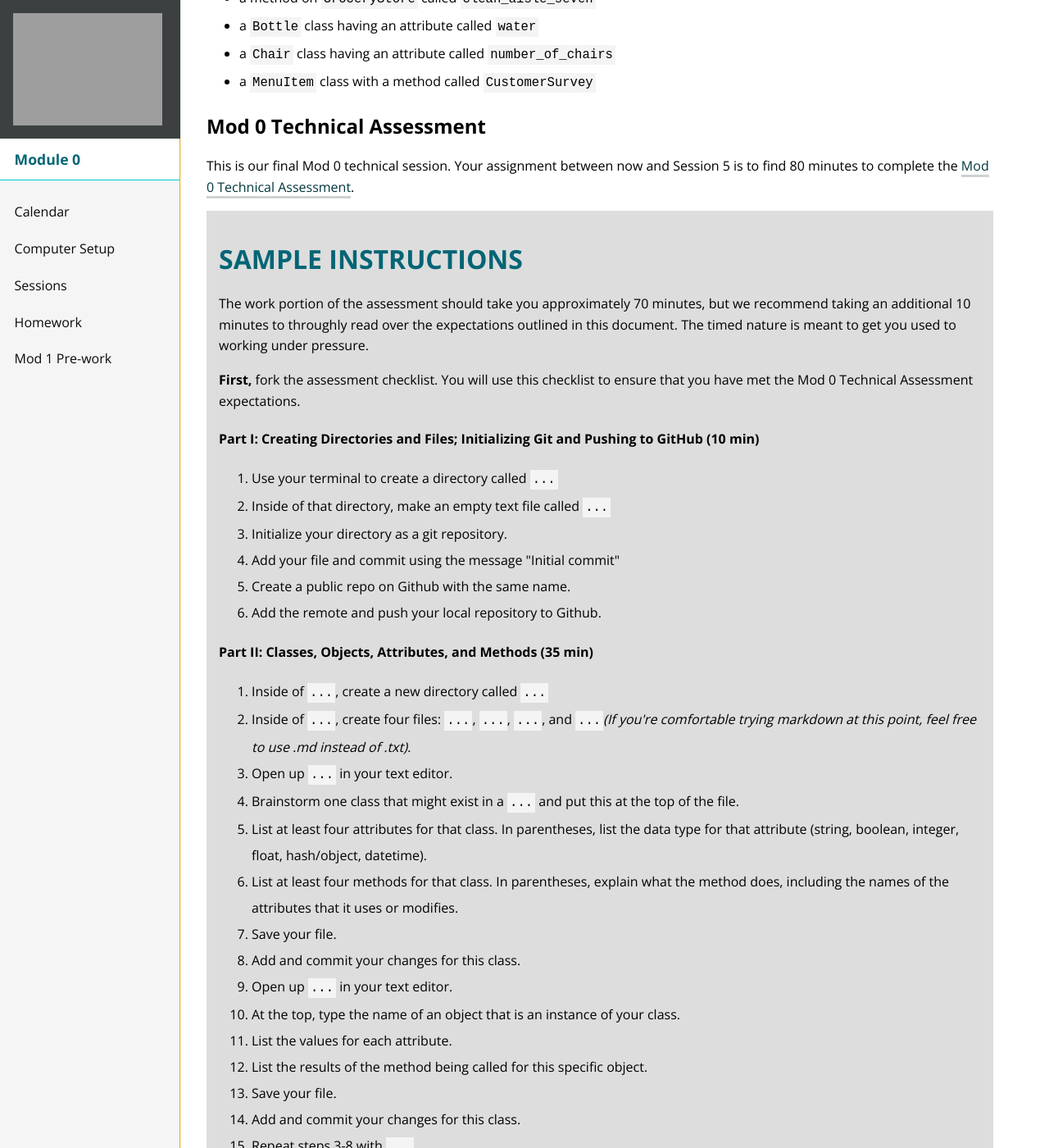
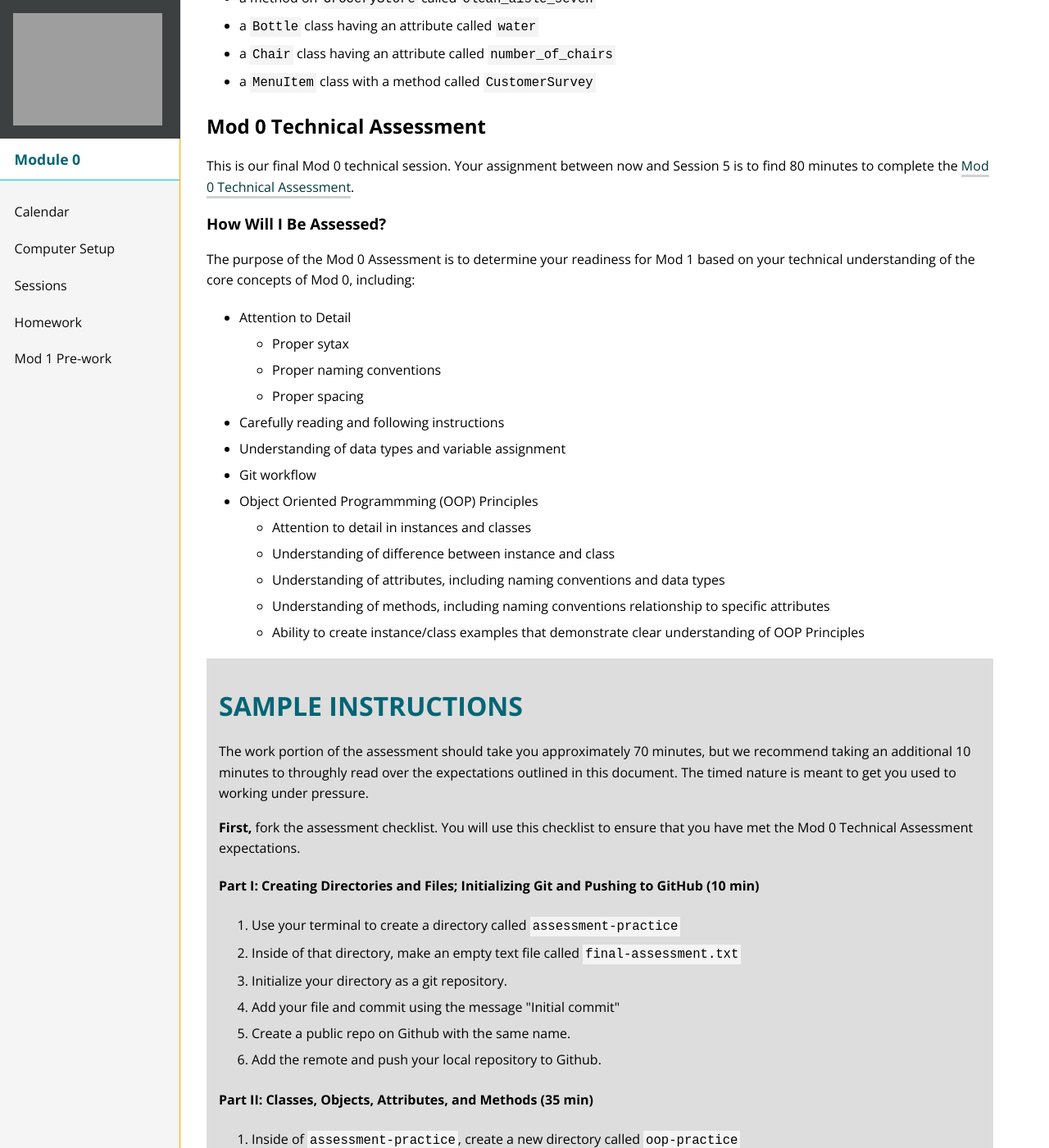
Before and after one commit to turingschool/mod-0-curriculum, a Jekyll site: the page built from session4/index.md, in a window 1280 px wide and 1400 px high, scrolled down 7676 px. Shown: the whole window at 82% size. Built offline with Jekyll 4.4.1, drawn with Linux system fonts in a browser that asks for light colours; nearby versions of some CDN libraries; some of the changed text lies outside the part shown.

Commit message:
Adjust sample instructions

```diff
--- a/session4/index.md
+++ b/session4/index.md
@@ -236,12 +236,12 @@ changeColor (changes the color attribute)
 Object: Nalgene
 
 Attributes:
-color: "Pink"
-lidType: "Twist top"
-totalCapacity: 1000
-stickers: ["I voted", "A basin", "Hello Kitty"]
-currentCapacity: 800
-recyclable: true
+color = "Pink"
+lidType = "Twist top"
+totalCapacity = 1000
+stickers = ["I voted", "A basin", "Hello Kitty"]
+currentCapacity = 800
+recyclable = true
 
 
 Methods:
@@ -287,7 +287,23 @@ What would be wrong with...
 <a name="assessmentprev"></a>
 ## Mod 0 Technical Assessment
 
-This is our final Mod 0 technical session. Your assignment between now and Session 5 is to find 80 minutes  to complete the [Mod 0 Technical Assessment](https://fierce-beyond-34376.herokuapp.com).
+This is our final Mod 0 technical session. Your assignment between now and Session 5 is to find 80 minutes to complete the [Mod 0 Technical Assessment](https://fierce-beyond-34376.herokuapp.com).
+
+### How Will I Be Assessed?
+The purpose of the Mod 0 Assessment is to determine your readiness for Mod 1 based on your technical understanding of the core concepts of Mod 0, including:
+- Attention to Detail
+  - Proper sytax
+  - Proper naming conventions
+  - Proper spacing
+- Carefully reading and following instructions
+- Understanding of data types and variable assignment
+- Git workflow
+- Object Oriented Programmming (OOP) Principles
+  - Attention to detail in instances and classes
+  - Understanding of difference between instance and class
+  - Understanding of attributes, including naming conventions and data types
+  - Understanding of methods, including naming conventions relationship to specific attributes
+  - Ability to create instance/class examples that demonstrate clear understanding of OOP Principles
 
 <div class="instructions assessmentpreview">
   <h1>SAMPLE INSTRUCTIONS</h1>
@@ -299,8 +315,8 @@ This is our final Mod 0 technical session. Your assignment between now and Sessi
   <h4>Part I: Creating Directories and Files; Initializing Git and Pushing to GitHub (10 min)</h4>
 
   <ol>
-    <li>Use your terminal to create a directory called <code>...</code></li>
-    <li>Inside of that directory, make an empty text file called <code>...</code></li>
+    <li>Use your terminal to create a directory called <code>assessment-practice</code></li>
+    <li>Inside of that directory, make an empty text file called <code>final-assessment.txt</code></li>
     <li>Initialize your directory as a git repository.</li>
     <li>Add your file and commit using the message "Initial commit"</li>
     <li>Create a public repo on Github with the same name.</li>
@@ -310,31 +326,31 @@ This is our final Mod 0 technical session. Your assignment between now and Sessi
   <h4>Part II: Classes, Objects, Attributes, and Methods (35 min)</h4>
 
   <ol>
-    <li>Inside of <code>...</code>, create a new directory called <code>...</code></li>
-    <li>Inside of <code>...</code>, create four files: <code>...</code>, <code>...</code>, <code>...</code>, and <code>...</code><em>(If you're comfortable trying markdown at this point, feel free to use .md instead of .txt).</em> </li>
-    <li>Open up <code>...</code> in your text editor.</li>
-    <li>Brainstorm one class that might exist in a <code>...</code> and put this at the top of the file.</li>
+    <li>Inside of <code>assessment-practice</code>, create a new directory called <code>oop-practice</code></li>
+    <li>Inside of <code>oop-practice</code>, create four files: <code>class-example-1.txt</code>, <code>class-1-object-instance.txt</code>, <code>class-example-2.txt</code>, and <code>class-2-object-instance.txt</code><em>(If you're comfortable trying markdown at this point, feel free to use .md instead of .txt).</em> </li>
+    <li>Open up <code>class-example-1.txt</code> in your text editor.</li>
+    <li>Brainstorm one class that might exist in a <code><b>SCHOOL</b></code> and put this at the top of the file.</li>
     <li>List at least four attributes for that class. In parentheses, list the data type for that attribute (string, boolean, integer, float, hash/object, datetime).</li>
     <li>List at least four methods for that class. In parentheses, explain what the method does, including the names of the attributes that it uses or modifies.</li>
     <li>Save your file.</li>
     <li>Add and commit your changes for this class.</li>
-    <li>Open up <code>...</code> in your text editor.</li>
+    <li>Open up <code>class-1-object-instance.txt</code> in your text editor.</li>
     <li>At the top, type the name of an object that is an instance of your class.</li>
     <li>List the values for each attribute.</li>
     <li>List the results of the method being called for this specific object.</li>
     <li>Save your file.</li>
     <li>Add and commit your changes for this class.</li>
-    <li>Repeat steps 3-8 with <code>...</code></li>
-    <li>Repeat steps 9-14 with <code>...</code></li>
+    <li>Repeat steps 3-8 with <code>class-example-2.txt</code>. Be sure to create a different class example that still falls under the <code><b>SCHOOL</b></code> category. </li>
+    <li>Repeat steps 9-14 with <code>class-2-object-instance.txt</code></li>
     <li>Push your changes to GitHub.</li>
   </ol>
 
   <h4>Part III: Program Specific Challenge (25 min)</h4>
 
   <ol>
-    <li>Open up your <code>...</code> file in your text editor.</li>
+    <li>Open up your <code>final-assessment.txt</code> file in your text editor.</li>
     <li>You'll be given directions for some exercises that are program specific. Looking for something to study? Check out session 1 on data types and variable assignment. The mod 1 pre-work is also a good resource.</li>
-    <li>If you are really solid with data types and variable assignment, it shouldn't be too bad</li>
+    <li>Concepts to focus on: data types, variable assignment rules, variable assignment syntax, naming conventions for data types and variables</li>
     <li>Save your file.</li>
     <li>Add and commit your changes.</li>
     <li>Push your changes to Github.</li>
@@ -344,10 +360,10 @@ This is our final Mod 0 technical session. Your assignment between now and Sessi
   <p>There is a link to a google form where you'll submit your mod 0 assessment repo at the end of your checklist</p>
 </div>
 
-### Other faq's:
-* Can I update my work after I've committed a file?
+
+### FAQs
+* **Can I update my work after I've committed a file?**
   * Yes, please do. Update and commit away!
-* I messed up my commit message. Should I fix it?
-  * No, mistakes happen. We don't want you wasting time on that. Just be more diligent on the next commit
-
-Be sure to fill out the survey from your project board!
+* **I messed up my commit message. Should I fix it?**
+  * No, mistakes happen. We don't want you wasting time on that.
+  * Just be more diligent on the next commit. You should be committing often (after each each piece of discrete work) so you should have multiple opportunities to show mastery of strong git workflow and commit messages.
```
